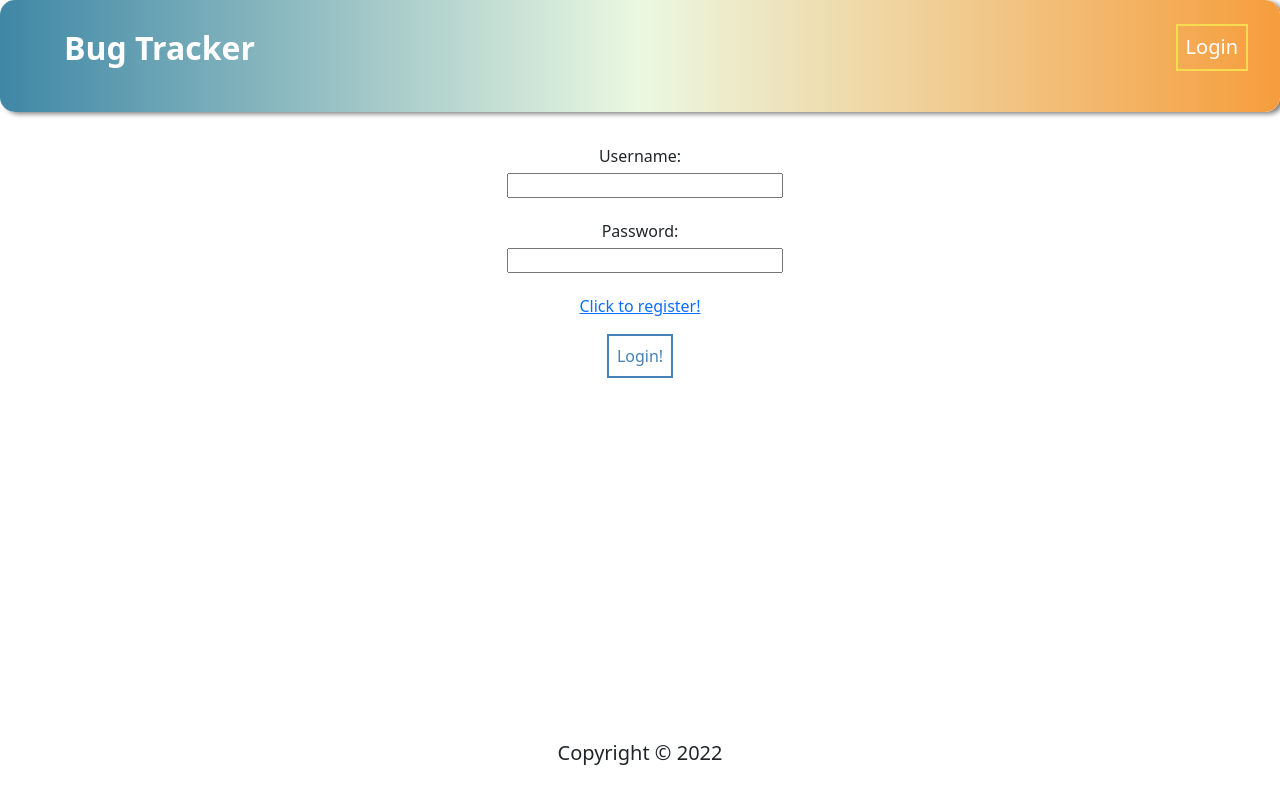
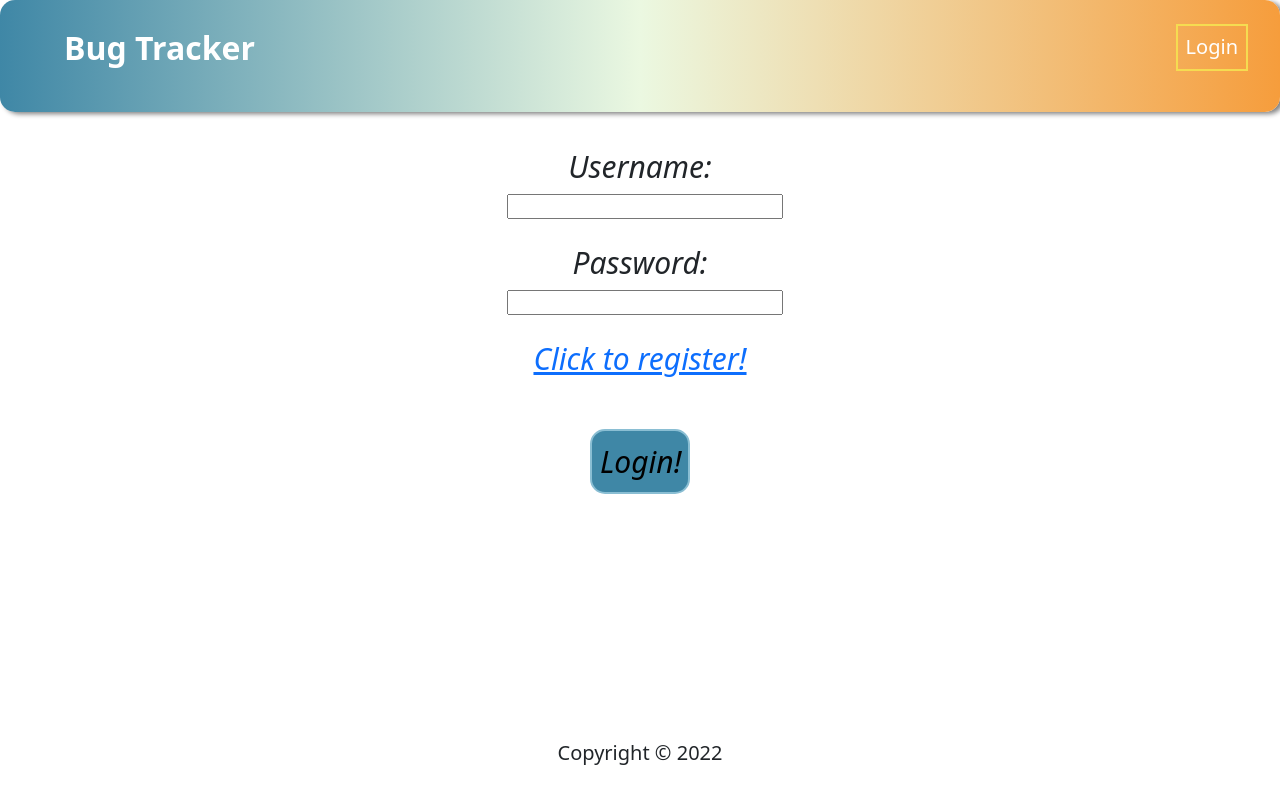
Before and after one commit to CodiKing/Bug_Tracker_Capstone, a React (Create React App) app in the folder frontend/: page /login in a window 1280 px wide. Built offline with nearby package versions, Linux system fonts and the light colour scheme.

Commit message:
changed login page css

```diff
--- a/frontend/src/pages/LoginPage/LoginPage.css
+++ b/frontend/src/pages/LoginPage/LoginPage.css
@@ -1,3 +1,17 @@
 .error {
   color: red;
 }
+
+.container {
+  font-size: 30px;
+  font-style: italic;
+}
+
+.button {
+  background-color: #3f87a6;
+  border-color: rgb(138, 190, 211);
+  font-style: italic;
+  border-radius: 15px;
+  margin: 32px;
+  color: black;
+}
--- a/frontend/src/pages/LoginPage/LoginPage.js
+++ b/frontend/src/pages/LoginPage/LoginPage.js
@@ -43,7 +43,7 @@ const LoginPage = () => {
           <p className="error">Login failed, incorrect credentials!</p>
         ) : null}
         <Link to="/register">Click to register!</Link>
-        <button>Login!</button>
+        <button className="button">Login!</button>
       </form>
     </div>
   );
```
